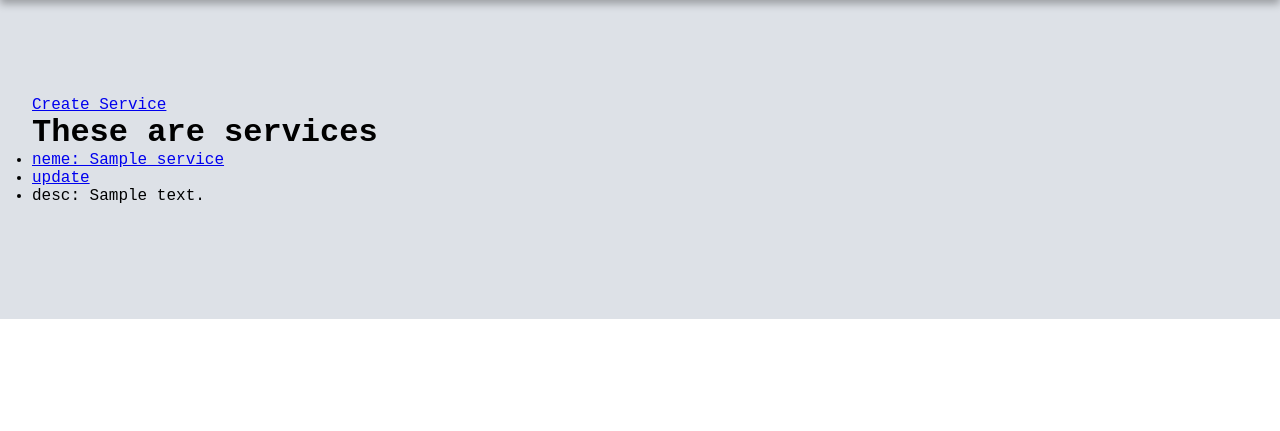
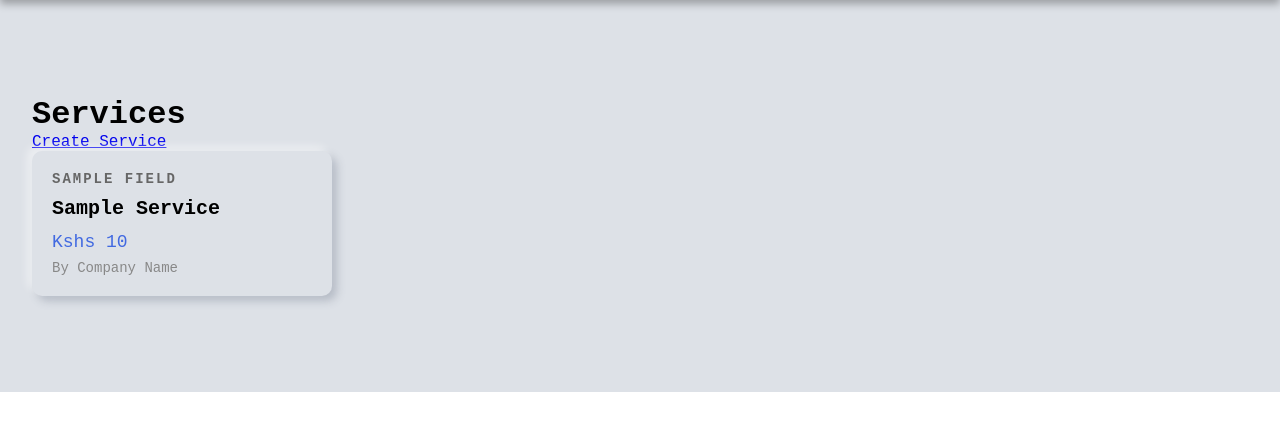
Before and after one commit to nguonodave/sparkbridge, a Django app: template services/templates/services/services.html in a window 1280 px wide. Shown: the part 64-495 px from the top of the page. Run offline with Django 3.2, Linux system fonts and the light colour scheme; the template is opened without the code that fills it: most values are stand-ins (such as "Sample title", 1, 10 or a date in 2020).

Commit message:
CSS: add styles in services page

```diff
--- a/services/templates/services/services.html
+++ b/services/templates/services/services.html
@@ -1,18 +1,28 @@
 {% extends 'main/base.html' %}
 
 {% block content %}
+<h1>Services</h1>
 <a class="create_service" href="{% url 'service_create' %}">Create Service</a>
 
-<h1>These are services</h1>
+<div class="services-grid">
+    {% for service in services %}
+    {% comment %}
+    <!-- specify the name of the url path and it's dynamic value -->
+    <!-- <li> <a href="{% url 'index' service.id %}">neme: {{service.name}}</a></li> -->
+    <!-- the above is similar to this, href="/services/{{service.id}}" -->
+    {% endcomment %}
 
-<ul>
-    {% for service in services %}
-    <!-- specify the name of the url path and it's dynamic value -->
-    <li> <a href="{% url 'index' service.id %}">neme: {{service.name}}</a></li>
-    <!-- the above is similar to this, href="/services/{{service.id}}" -->
-    <li> <a href="{% url 'service_update' service.id %}">update</a></li>
-    <li>desc: {{service.description}}</li><br>
+    <a href="{% url 'index' service.id %}" class="service-card">
+        <div class="card-content">
+            <div class="service-category">{{ service.field }}</div>
+            <h2 class="service-name">{{ service.name }}</h2>
+            <div class="service-price">Kshs {{ service.price_hr }}</div>
+            <div class="service-company">by company name</div>
+        </div>
+    </a>
+
+    <!-- <li> <a href="{% url 'service_update' service.id %}">update</a></li> -->
     {% endfor %}
-</ul>
+</div>
 
 {% endblock content %}
--- a/static/css/style.css
+++ b/static/css/style.css
@@ -65,7 +65,7 @@
   }
 
 ::-webkit-scrollbar-thumb:hover {
-    background: tan;
+    background: royalblue;
   }
 
 .service-main .name {
@@ -98,7 +98,6 @@
 
 .service-main .company a {
     text-transform: capitalize;
-    /* text-decoration: n; */
     color: black;
 }
 
@@ -157,3 +156,56 @@ button {
 .del {
     color: white;
 }
+
+.services-grid {
+    display: grid;
+    grid-template-columns: repeat(auto-fill, minmax(300px, 1fr));
+    gap: 25px;
+}
+
+.service-card {
+    width: 300px;
+    border-radius: 10px;
+    box-shadow: -5px -5px 9px rgba(255,255,255,0.45), 5px 5px 9px rgba(94,104,121,0.3);
+    transition: transform 0.3s;
+    cursor: pointer;
+    text-decoration: none;
+    color: black;
+    display: block;
+}
+
+.service-card:hover {
+    transform: translateY(-5px);
+}
+
+.card-content {
+    padding: 20px;
+}
+
+.service-category {
+    font-size: 14px;
+    font-weight: 800;
+    color: #666;
+    margin-bottom: 10px;
+    text-transform: uppercase;
+    letter-spacing: 2px;
+}
+
+.service-name {
+    font-size: 20px;
+    text-transform: capitalize;
+    font-weight: bold;
+    margin-bottom: 12px;
+}
+
+.service-price {
+    font-size: 18px;
+    color: royalblue;
+    margin-bottom: 8px;
+}
+
+.service-company {
+    font-size: 14px;
+    text-transform: capitalize;
+    color: #888;
+}
```
Also changed, not shown: db.sqlite3.
